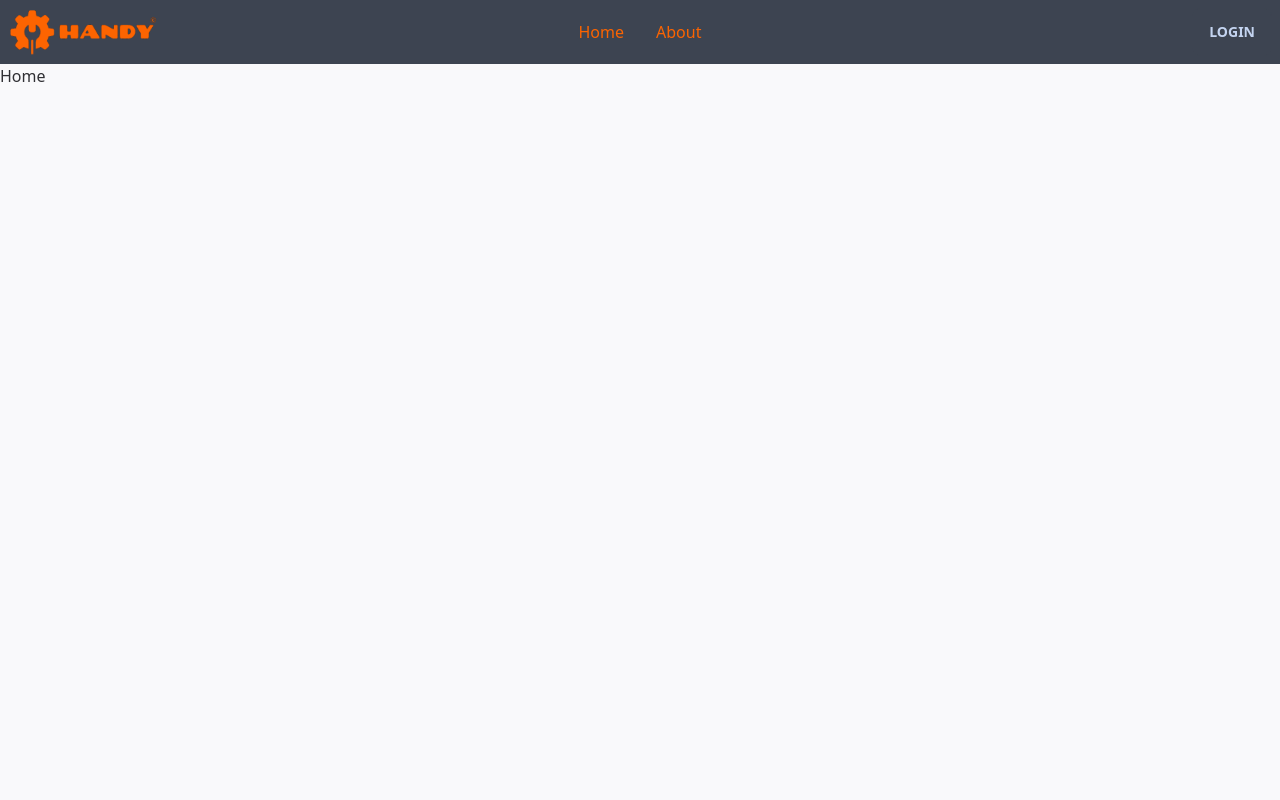
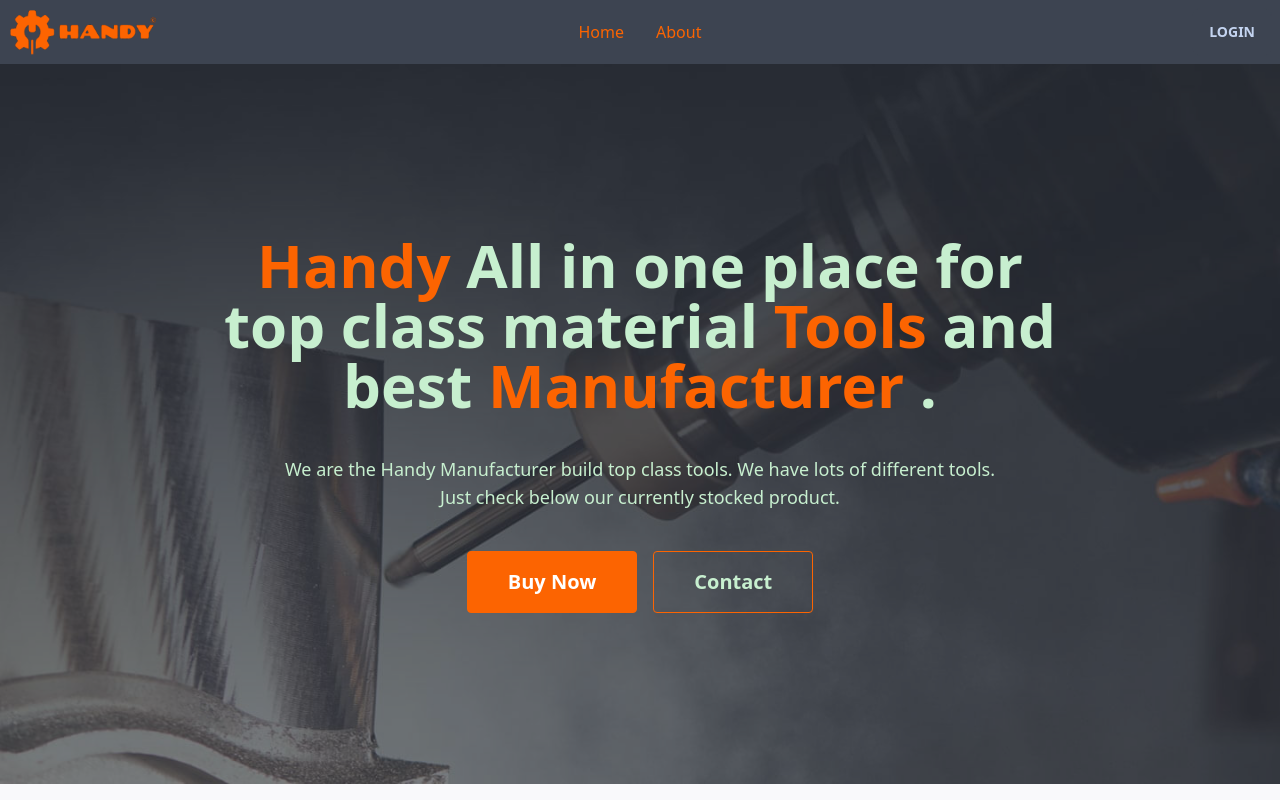
Before and after one commit to EkramH/handy-client-side, a React (Create React App) app: page / in a window 1280 px wide. Built offline with nearby package versions, Linux system fonts and the light colour scheme.

Commit message:
banner section done

```diff
--- a/src/App.js
+++ b/src/App.js
@@ -1,6 +1,6 @@
 import { Route, Routes } from "react-router-dom";
 import "./App.css";
-import Home from "./pages/Home";
+import Home from "./pages/Home/Home";
 import Navbar from "./shared/Navbar";
 
 function App() {
--- /dev/null
+++ b/src/pages/Home/Banner.js
@@ -0,0 +1,41 @@
+import React from "react";
+import heroBg from "../../assets/heroBg.jpg";
+
+const Banner = () => {
+  return (
+    <div>
+      <div
+        className="hero min-h-screen"
+        style={{ backgroundImage: `url(${heroBg})`, minHeight: "90vh" }}
+      >
+        <div className="hero-overlay bg-opacity-60"></div>
+        <div className="container mx-auto flex flex-col items-center py-12 sm:py-24">
+          <div className="mb-5 w-11/12 flex-col items-center justify-center sm:mb-10  sm:w-2/3 lg:flex">
+            <h1 className="text-center text-2xl font-black leading-7 text-secondary sm:text-3xl md:text-4xl md:leading-10 lg:text-5xl xl:text-6xl">
+              <span className="text-primary"> Handy </span> All in one place for
+              top class material <span className="text-primary"> Tools </span>{" "}
+              and best <span className="text-primary"> Manufacturer </span>.
+            </h1>
+            <p className="mt-5 text-center text-sm font-normal text-secondary sm:mt-10 sm:text-lg lg:w-10/12">
+              We are the Handy Manufacturer build top class tools. We have lots
+              of different tools. Just check below our currently stocked
+              product.
+            </p>
+          </div>
+          <div className="flex items-center justify-center">
+            <a href="#price">
+              <button className="rounded border border-primary bg-primary px-4 py-2 text-sm text-white transition duration-150 ease-in-out hover:bg-orange-500 sm:px-10 sm:py-4 lg:text-xl lg:font-bold">
+                Buy Now
+              </button>
+            </a>
+            <button className="ml-4 rounded border border-primary bg-transparent px-4 py-2 text-sm text-secondary transition duration-150 ease-in-out hover:border-orange-500 hover:text-primary sm:px-10 sm:py-4 lg:text-xl lg:font-bold">
+              Contact
+            </button>
+          </div>
+        </div>
+      </div>
+    </div>
+  );
+};
+
+export default Banner;
--- a/src/pages/Home.js
+++ b/src/pages/Home/Home.js
@@ -1,9 +1,10 @@
 import React from "react";
+import Banner from "./Banner";
 
 const Home = () => {
   return (
     <div>
-      <h3>Home</h3>
+      <Banner />
     </div>
   );
 };
--- a/src/shared/Navbar.js
+++ b/src/shared/Navbar.js
@@ -50,7 +50,7 @@ const navbar = () => {
           </ul>
         </div>
         <div className="navbar-end">
-          <a className="btn">Login</a>
+          <button className="btn">Login</button>
         </div>
       </div>
     </div>
```
Also changed, not shown: src/assets/heroBg.jpg (added).
